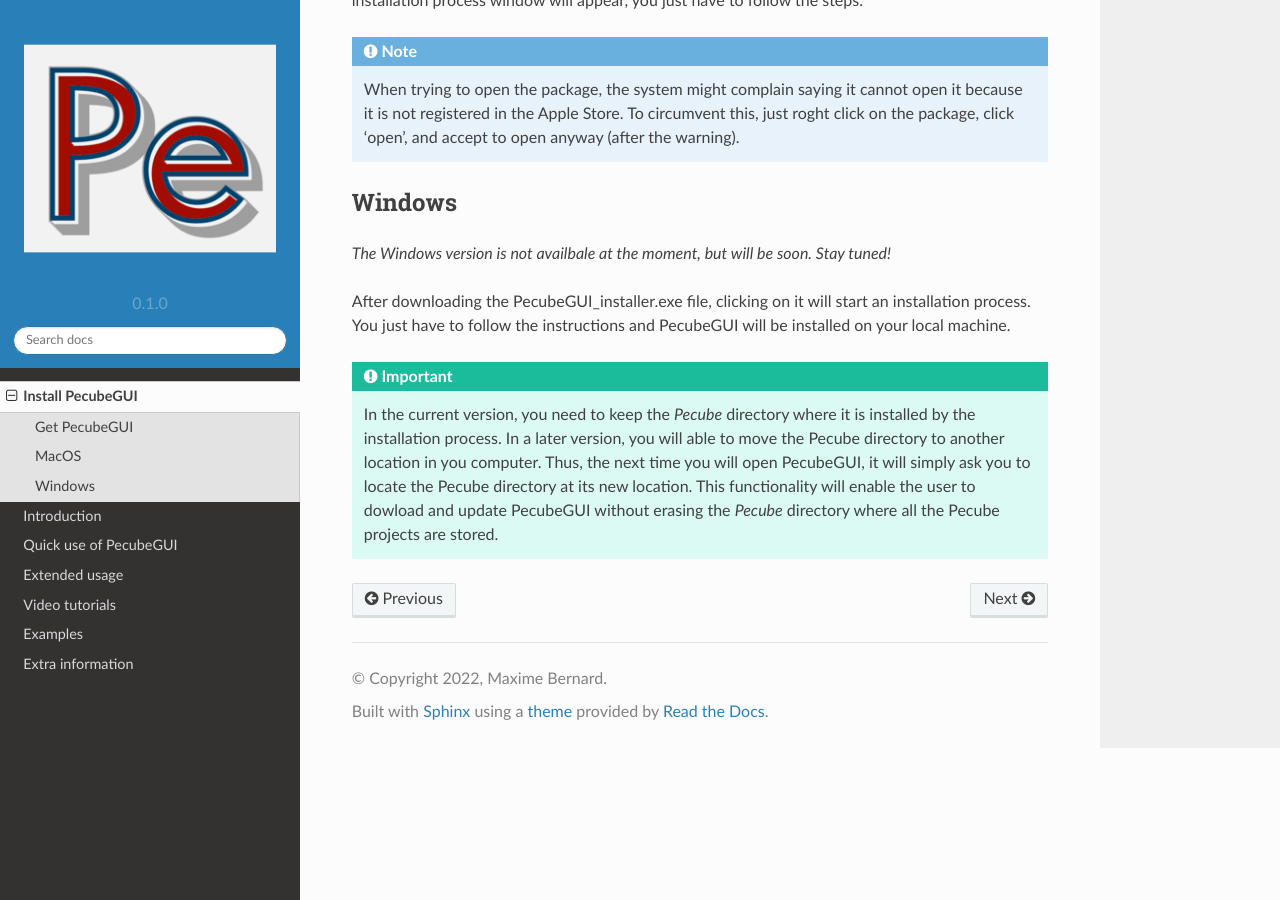
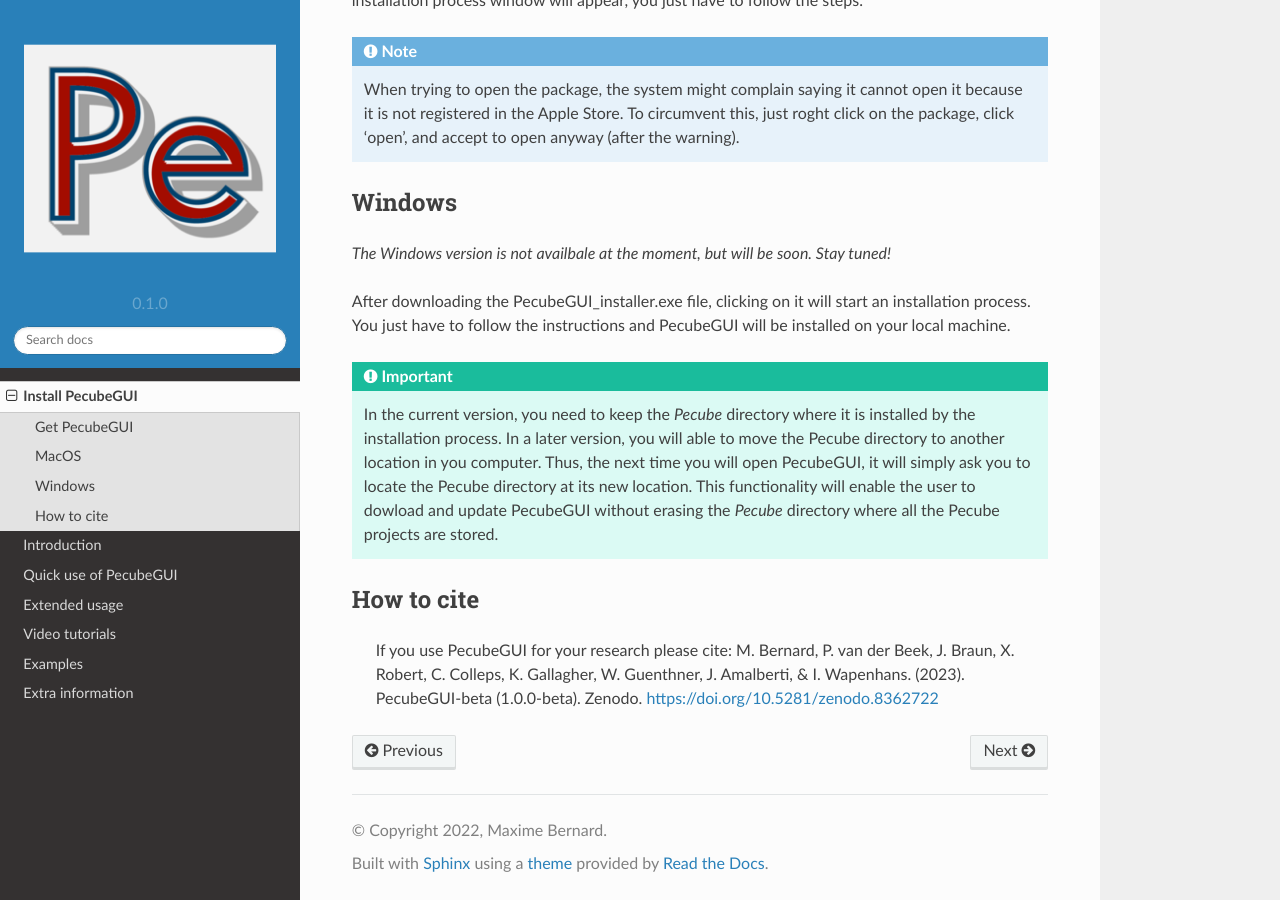
Before and after one commit to MBernAca/PecubeGUI_Doc, a Sphinx documentation site: the page built from docs/source/installation.rst, in a window 1280 px wide and 900 px high, scrolled down 595 px. Built offline with Sphinx 7.4.7 and the Read the Docs theme 2.0.0, drawn with Linux system fonts in a browser that asks for light colours.

Commit message:
Update installation.rst

```diff
--- a/docs/source/installation.rst
+++ b/docs/source/installation.rst
@@ -36,3 +36,9 @@
 
 .. important::
   In the current version, you need to keep the *Pecube* directory where it is installed by the installation process. In a later version, you will able to move the Pecube directory to another location in you computer. Thus, the next time you will open PecubeGUI, it will simply ask you to locate the Pecube directory at its new location. This functionality will enable the user to dowload and update PecubeGUI without erasing the *Pecube* directory where all the Pecube projects are stored.
+
+
+How to cite
+------------
+
+ If you use PecubeGUI for your research please cite: M. Bernard, P. van der Beek, J. Braun, X. Robert, C. Colleps, K. Gallagher, W. Guenthner, J. Amalberti, & I. Wapenhans. (2023). PecubeGUI-beta (1.0.0-beta). Zenodo. https://doi.org/10.5281/zenodo.8362722
```
